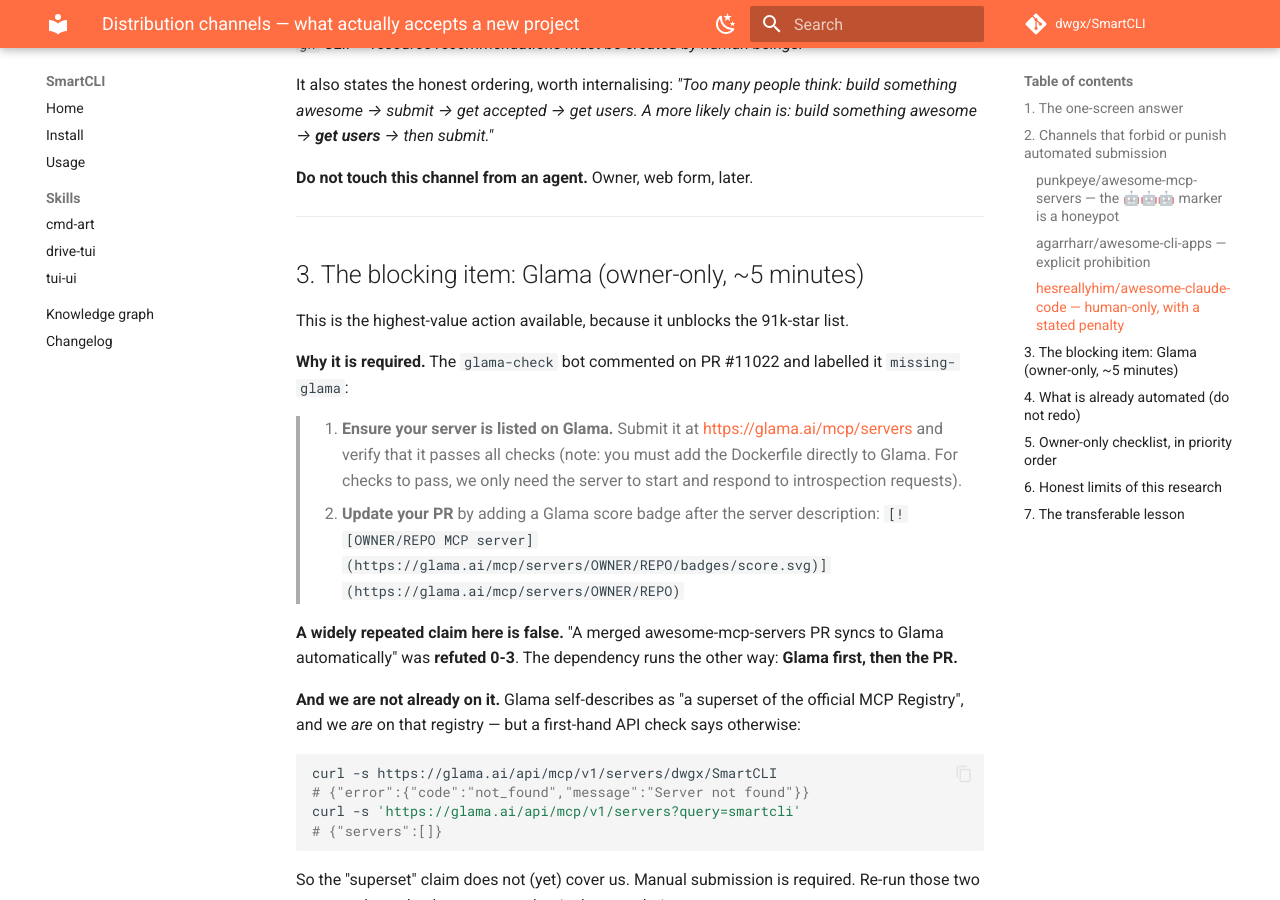
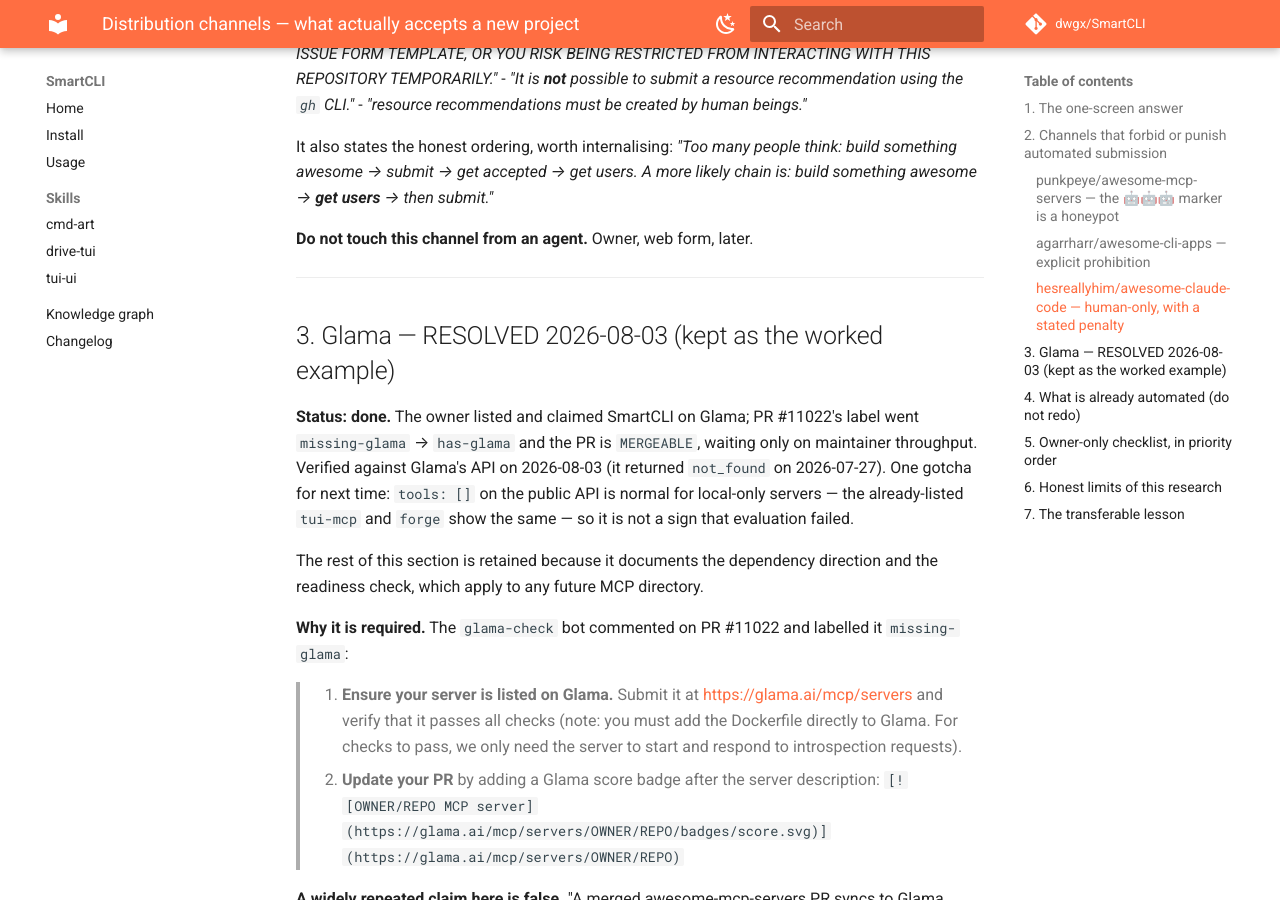
Before and after one commit to dwgx/SmartCLI, an MkDocs documentation site: the page built from docs/DISTRIBUTION-CHANNELS.md, in a window 1280 px wide and 900 px high, scrolled down 3124 px. Built offline with MkDocs 1.6.1 and Material for MkDocs 9.7.7, drawn with Linux system fonts in a browser that asks for light colours; comment, search, counter and statistics services are not loaded; some of the changed text lies outside the part shown.

Commit message:
docs: Glama listing is done — reconcile the blocked-on-Glama claims
The owner completed the Glama step on 2026-08-03, so seven places across
HANDOFF, NEXT-STEPS and the channel map that described PR #11022 as
"blocked on a Glama listing" were describing a state that no longer exists.
Verified before editing: Glama's API now returns the server (id
`rqnmoia3ut`, MIT detected) where it returned `not_found` on 2026-07-27,
the PR label flipped `missing-glama` → `has-glama`, and the PR is
MERGEABLE. Nothing is blocking it now except maintainer throughput — that
repo carries thousands of open PRs.

Also records two things worth keeping. Maintainer `punkpeye` gave the
two-step instruction personally on 2026-07-29, not only via the bot, which
is a better signal about that channel than the bot comment alone. And
`tools: []` on Glama's public API is normal for local-only servers —
checked against the already-listed `tui-mcp` and `forge`, which show the
same — so a future session should not read it as a failed evaluation. I
briefly suspected it was one before checking.

A0-GLAMA is struck in NEXT-STEPS; the continuation prompt's item 1 is now
Show HN, which is the only owner action left with anything to do.

```diff
--- a/docs/DISTRIBUTION-CHANNELS.md
+++ b/docs/DISTRIBUTION-CHANNELS.md
@@ -25,8 +25,8 @@
 | Channel | Accepts 0-traction? | Mechanism | Automation allowed? | Status for SmartCLI |
 |---|---|---|---|---|
 | **Official MCP Registry** | **Yes** — no stars/downloads/review in the publish path | `mcp-publisher` CLI + `mcp-name:` marker in the PyPI README | Yes (OIDC in CI) | ✅ **Done** — `io.github.dwgx/smartcli`, automated in `publish.yml` |
-| **Glama** | Unclear (its own criteria did **not** survive verification) | Web UI "Add Server" → sign-in | Needs a human sign-in | ❌ **Not listed** (verified via API) — **blocking item, see §3** |
-| **punkpeye/awesome-mcp-servers** (91k★) | Yes in stated policy; merges 0-2★ repos | Fork + one-line README PR | ⚠️ **Honeypot — see §2** | 🟡 PR [#11022](https://github.com/punkpeye/awesome-mcp-servers/pull/11022) open, blocked on Glama |
+| **Glama** | Unclear (its own criteria did **not** survive verification) | Web UI "Add Server" → sign-in | Needs a human sign-in | ✅ **Listed 2026-08-03** — id `rqnmoia3ut`, MIT detected, badge in the PR |
+| **punkpeye/awesome-mcp-servers** (91k★) | Yes in stated policy; merges 0-2★ repos | Fork + one-line README PR | ⚠️ **Honeypot — see §2** | 🟡 PR [#11022](https://github.com/punkpeye/awesome-mcp-servers/pull/11022) — requirements met, `has-glama`, MERGEABLE; awaiting maintainer |
 | **Cline MCP Marketplace** | Yes ("Can I submit without many stars?" → "Absolutely!") | GitHub **Issue** (not PR), template `mcp-server-submission.yml` | Not forbidden, but needs a human PNG upload + personal attestation | ⬜ Owner-only. ~1,879 open issues; realistic odds low |
 | **Docker MCP Catalog** | Yes on stated gates (MIT explicitly OK) | Manual PR + Dockerfile/image (+ often `tools.json`) | Human reviewer; Docker even documents a `\| claude` authoring path | ⬜ Real effort, ~10% observed merge rate |
 | **Anthropic Connectors Directory** | N/A | Remote-hosted servers only | Authenticated human account | ❌ **Structurally closed** to a local stdio server |
@@ -86,9 +86,17 @@
 
 ---
 
-## 3. The blocking item: Glama (owner-only, ~5 minutes)
+## 3. Glama — RESOLVED 2026-08-03 (kept as the worked example)
 
-This is the highest-value action available, because it unblocks the 91k-star list.
+**Status: done.** The owner listed and claimed SmartCLI on Glama; PR #11022's label went
+`missing-glama` → `has-glama` and the PR is `MERGEABLE`, waiting only on maintainer
+throughput. Verified against Glama's API on 2026-08-03 (it returned `not_found` on
+2026-07-27). One gotcha for next time: `tools: []` on the public API is normal for
+local-only servers — the already-listed `tui-mcp` and `forge` show the same — so it is
+not a sign that evaluation failed.
+
+The rest of this section is retained because it documents the dependency direction and
+the readiness check, which apply to any future MCP directory.
 
 **Why it is required.** The `glama-check` bot commented on PR #11022 and labelled
 it `missing-glama`:
@@ -156,8 +164,7 @@
 
 ## 5. Owner-only checklist, in priority order
 
-1. **Glama** — <https://glama.ai/mcp/servers> → "Add Server". Then add the score
-   badge to PR #11022. *Unblocks a 91k-star listing. ~5 min.*
+1. ~~**Glama**~~ — **DONE 2026-08-03.** Listed, claimed, badge in the PR. No action left.
 2. **Show HN** — copy is ready in [`LAUNCH-COPY.md`](LAUNCH-COPY.md), rewritten
    around the reproducible `examples/drive_vim.py` evidence. Tue–Thu 08:00–10:00
    US Eastern, and **be at a keyboard for three hours afterwards** — an
```
Also changed, not shown: HANDOFF.md (+17 -16 lines), NEXT-STEPS.md (+8 -3 lines).
